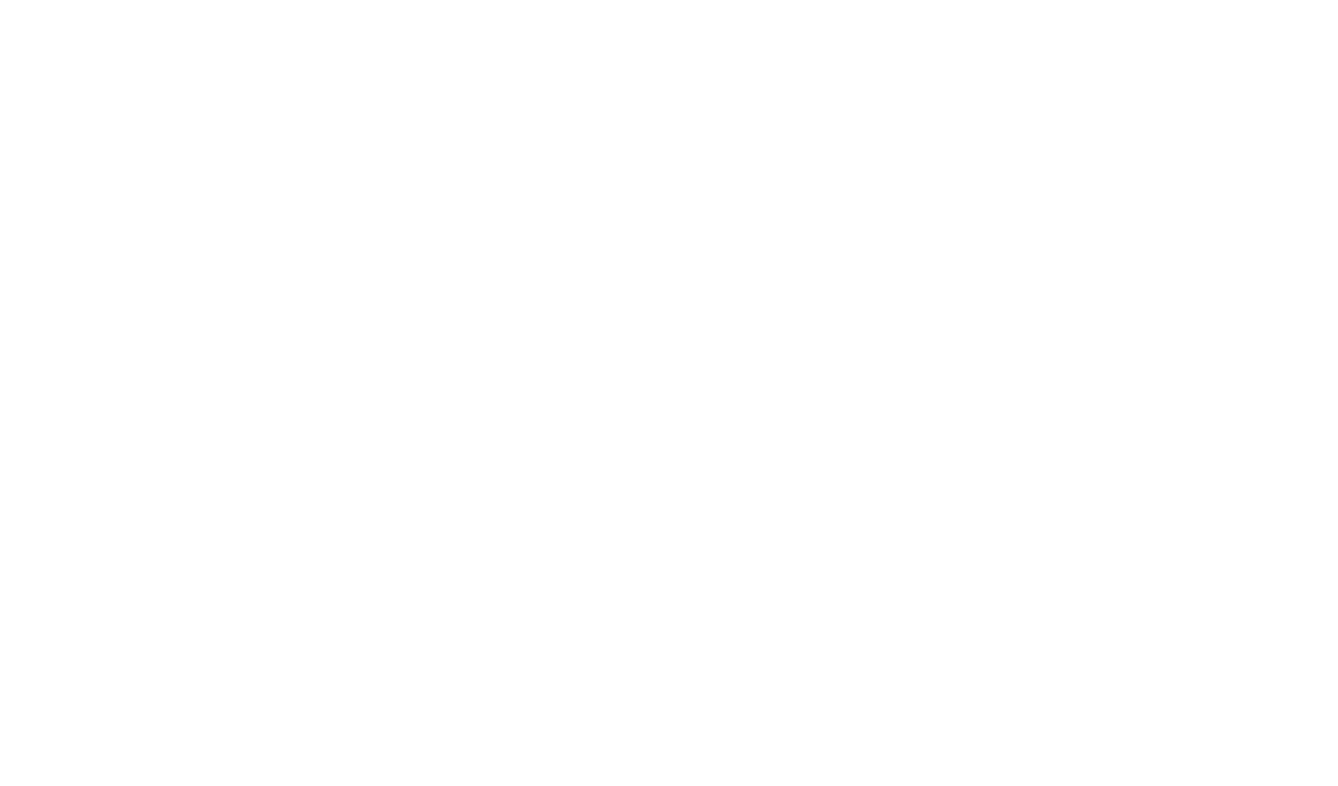
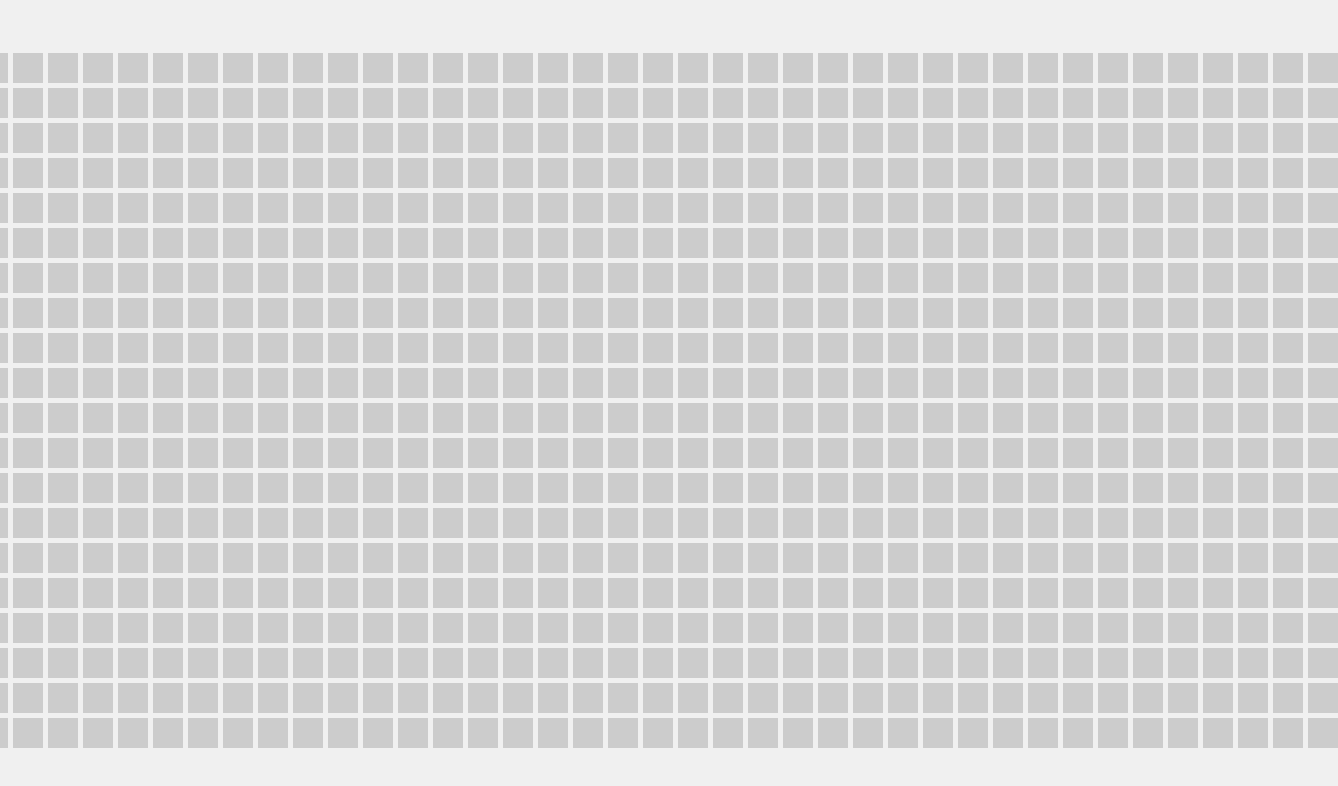
Before and after one commit to acciojob/Color-board-Joskemu, a website: page main.html in a window 1280 px wide. Shown: the whole page, 1338 px wide, since content can reach past the window. Drawn offline with Linux system fonts and the light colour scheme.

Commit message:
created a submission

```diff
--- a/main.html
+++ b/main.html
@@ -1,16 +1,16 @@
 <!DOCTYPE html>
+<html lang="en">
+<head>
+  <meta charset="UTF-8">
+  <meta name="viewport" content="width=device-width, initial-scale=1.0">
+  <title>Color Board</title>
+  <link rel="stylesheet" href="styles.css">
+</head>
+<body>
+  <div class="container">
+    <!-- 800 boxes will be created here dynamically -->
+  </div>
 
-<html>
-
-<head>
-	<link rel="stylesheet" href="styles.css">
-</head>
-
-<body>
-	<!-- the entire body must be written by student -->
-    <script type="text/javascript" src="./script.js">
-</script>
-
+  <script src="script.js"></script>
 </body>
-
 </html>
--- a/script.js
+++ b/script.js
@@ -1 +1,20 @@
 //your JS code here. If required.
+document.addEventListener('DOMContentLoaded', function() {
+  const container = document.querySelector('.container');
+
+  // Create 800 boxes dynamically
+  for (let i = 0; i < 800; i++) {
+    const square = document.createElement('div');
+    square.classList.add('square');
+
+    // Add hover effect to each box
+    square.addEventListener('mouseenter', function() {
+      square.style.transition = 'background-color 1s ease'; // Reset transition on hover
+      setTimeout(() => {
+        square.style.backgroundColor = ''; // Reset color after 1 second
+      }, 1000); // Reset the color after 1 second
+    });
+
+    container.appendChild(square);
+  }
+});
--- a/styles.css
+++ b/styles.css
@@ -1 +1,37 @@
 /*  your css code here. If applicable */
+/* Resetting the margin and padding for all elements */
+* {
+  margin: 0;
+  padding: 0;
+  box-sizing: border-box;
+}
+
+body {
+  font-family: Arial, sans-serif;
+  display: flex;
+  justify-content: center;
+  align-items: center;
+  height: 100vh;
+  background-color: #f0f0f0;
+}
+
+/* Container for the squares */
+.container {
+  display: grid;
+  grid-template-columns: repeat(40, 30px); /* 40 boxes per row */
+  grid-template-rows: repeat(20, 30px);   /* 20 rows */
+  gap: 5px;
+}
+
+/* Each square box */
+.square {
+  width: 30px;
+  height: 30px;
+  background-color: #ccc;
+  transition: background-color 1s ease; /* Smooth transition for color change */
+}
+
+/* Hover effect for the squares */
+.square:hover {
+  background-color: #ff6347; /* Change to a red color on hover */
+}
```
